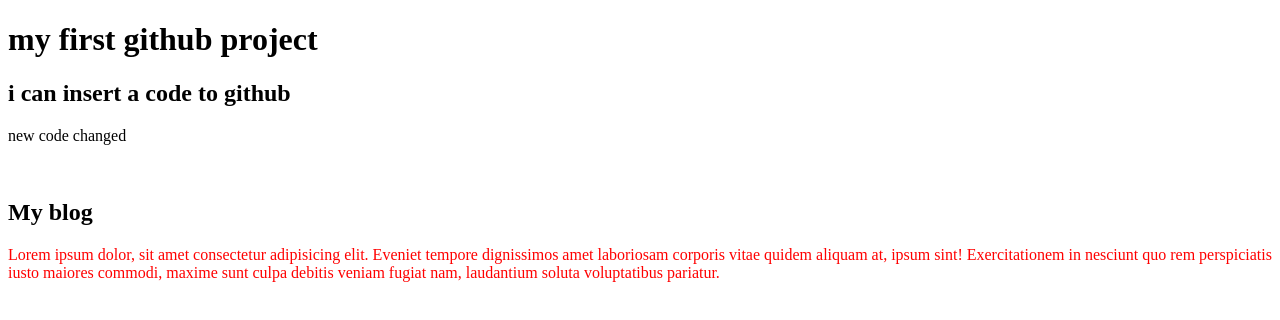
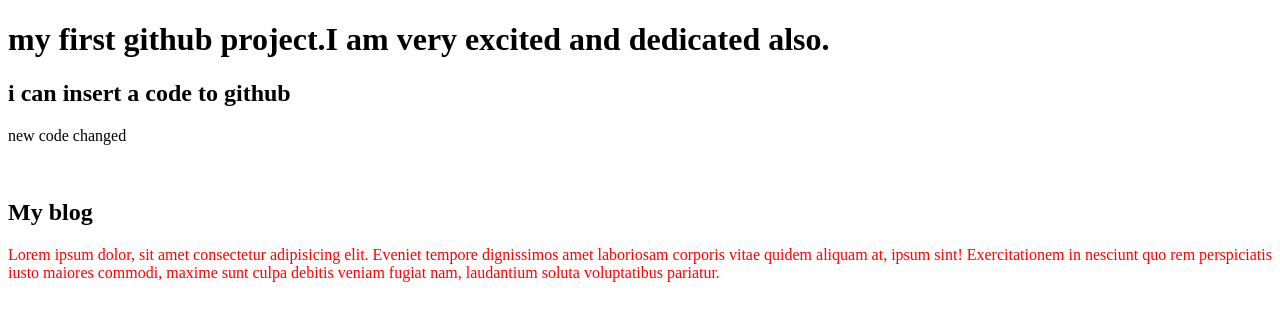
Before and after one commit to roy-Pritom/my-first-repo, a plain HTML site: page index.html in a window 1280 px wide. Drawn offline with Linux system fonts and the light colour scheme.

Commit message:
change blog

```diff
--- a/index.html
+++ b/index.html
@@ -7,7 +7,7 @@
     <title>My first github project</title>
 </head>
 <body>
-    <h1>my first github project</h1>
+    <h1>my first github project.I am very excited and dedicated also.</h1>
     <h2>i can insert a code to github</h2>
     <p>new code changed</p>
   <img src="../my-second-repo/R.png" alt="">
```
